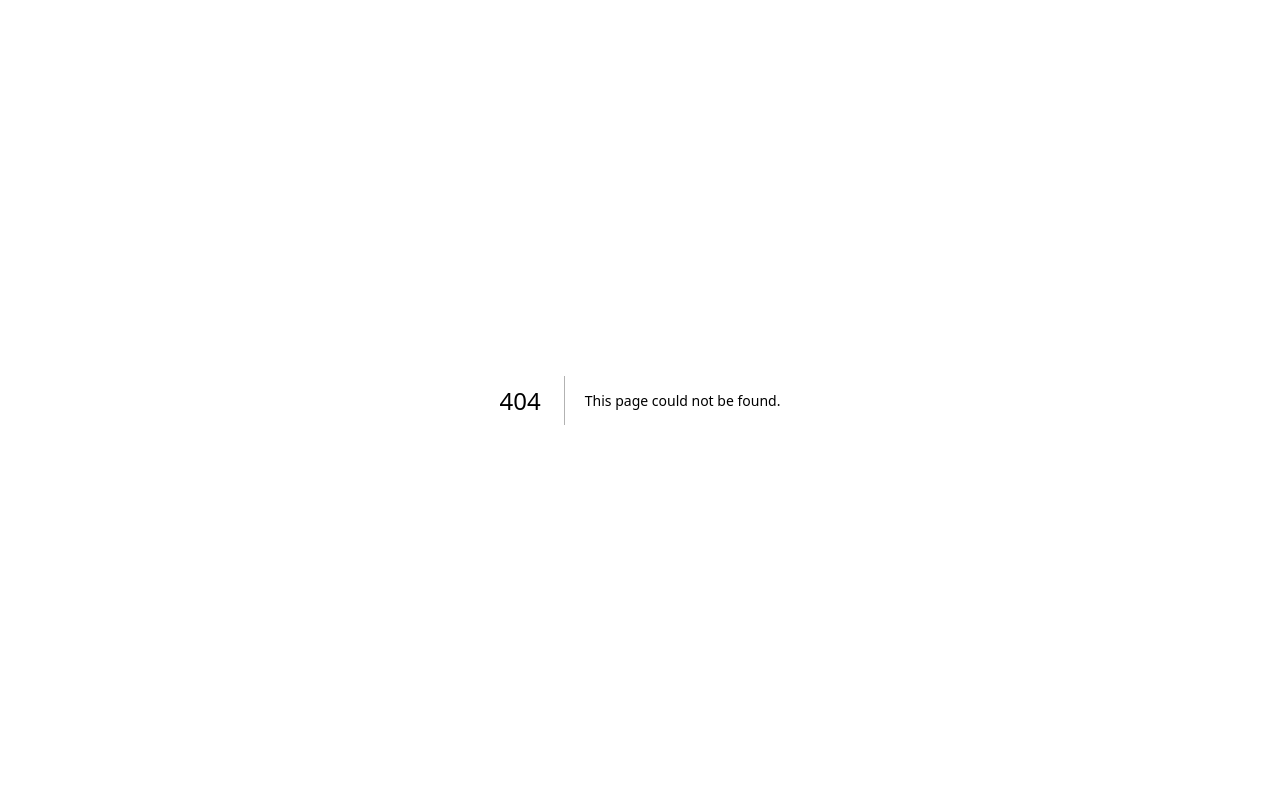
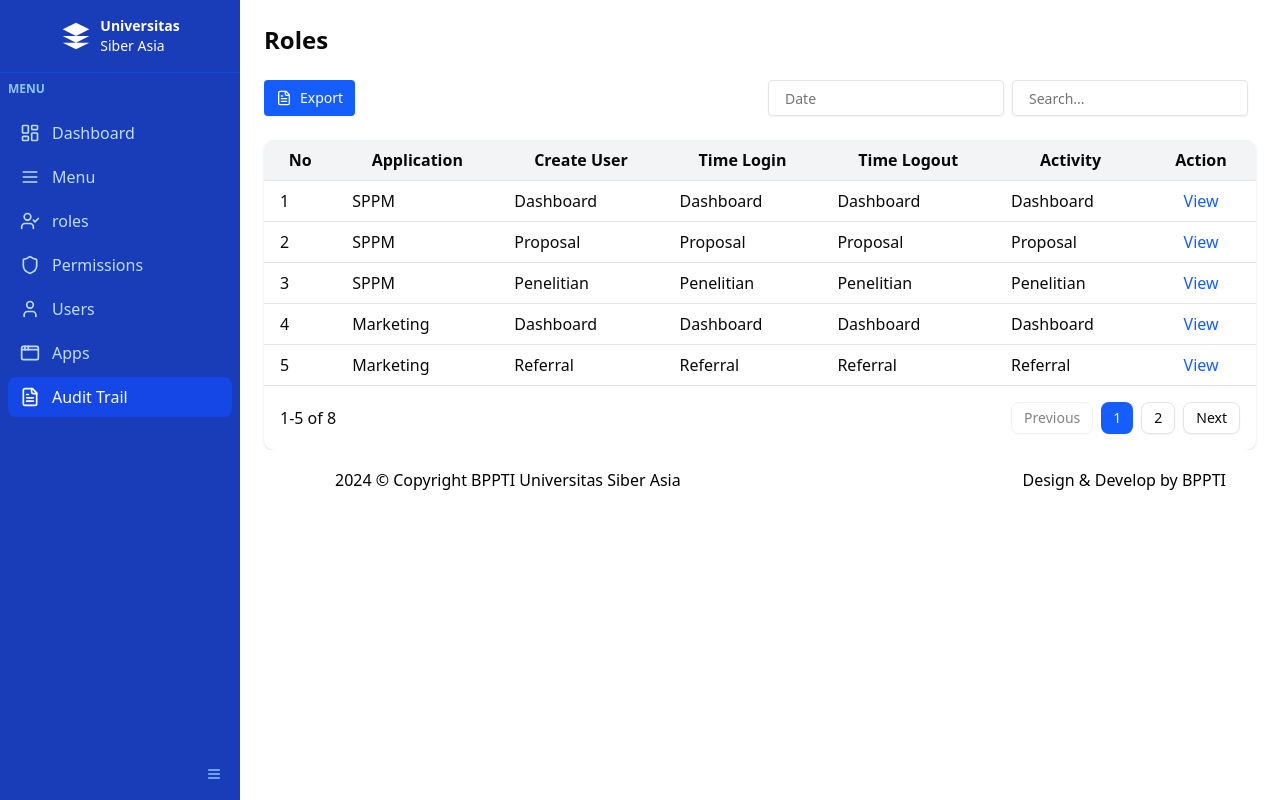
Before and after one commit to RafindraAditias/unsia, a Next.js app: page /dashboard/audit-trail in a window 1280 px wide. Before the commit this address had no page. Built offline with nearby package versions, Linux system fonts and the light colour scheme.

Commit message:
feat: add audit trail page and fix sidebar routing

```diff
--- /dev/null
+++ b/app/dashboard/audit-trail/page.tsx
@@ -0,0 +1,237 @@
+"use client";
+import { useState } from "react";
+import { Button } from "@/components/ui/button";
+import { Calendar, icons, FileText } from "lucide-react";
+import {
+  Select,
+  SelectContent,
+  SelectItem,
+  SelectTrigger,
+  SelectValue,
+} from "@/components/ui/select";
+import { Input } from "@/components/ui/input";
+import Sidebar from "@/app/components/dashboard/SideBar";
+import Footer from "@/app/components/Footer";
+
+// Define the Role type
+export type Role = {
+  no: number;
+  application: string;
+  createUser: string;
+  timeLogin: string;
+  timeLogout: string;
+  activity: string;
+  action: string;
+};
+
+// Sample data
+const rolesData: Role[] = [
+  {
+    no: 1,
+    application: "SPPM",
+    createUser: "Dashboard",
+    timeLogin: "Dashboard",
+    timeLogout: "Dashboard",
+    activity: "Dashboard",
+    action: "View",
+  },
+  {
+    no: 2,
+    application: "SPPM",
+    createUser: "Proposal",
+    timeLogin: "Proposal",
+    timeLogout: "Proposal",
+    activity: "Proposal",
+    action: "View",
+  },
+  {
+    no: 3,
+    application: "SPPM",
+    createUser: "Penelitian",
+    timeLogin: "Penelitian",
+    timeLogout: "Penelitian",
+    activity: "Penelitian",
+    action: "View",
+  },
+  {
+    no: 4,
+    application: "Marketing",
+    createUser: "Dashboard",
+    timeLogin: "Dashboard",
+    timeLogout: "Dashboard",
+    activity: "Dashboard",
+    action: "View",
+  },
+  {
+    no: 5,
+    application: "Marketing",
+    createUser: "Referral",
+    timeLogin: "Referral",
+    timeLogout: "Referral",
+    activity: "Referral",
+    action: "View",
+  },
+  {
+    no: 6,
+    application: "Tracer Study",
+    createUser: "Dashboard",
+    timeLogin: "Dashboard",
+    timeLogout: "Dashboard",
+    activity: "Dashboard",
+    action: "View",
+  },
+  {
+    no: 7,
+    application: "Tracer Study",
+    createUser: "Quizoner",
+    timeLogin: "Quizoner",
+    timeLogout: "Quizoner",
+    activity: "Quizoner",
+    action: "View",
+  },
+  {
+    no: 8,
+    application: "Tracer Study",
+    createUser: "Report",
+    timeLogin: "Report",
+    timeLogout: "Report",
+    activity: "Report",
+    action: "View",
+  },
+];
+
+export default function RolesPage() {
+  const [searchQuery, setSearchQuery] = useState("");
+  const [currentPage, setCurrentPage] = useState(0);
+  const [data, setData] = useState<Role[]>(rolesData);
+  const pageSize = 5;
+
+  // Filter data based on search query
+  const filteredData = data.filter((item) => {
+    if (
+      searchQuery &&
+      !Object.values(item).some(
+        (value) =>
+          typeof value === "string" &&
+          value.toLowerCase().includes(searchQuery.toLowerCase())
+      )
+    ) {
+      return false;
+    }
+    return true;
+  });
+
+  // Calculate pagination info
+  const totalItems = filteredData.length;
+  const totalPages = Math.ceil(totalItems / pageSize);
+  const startIndex = currentPage * pageSize;
+  const endIndex = Math.min(startIndex + pageSize, totalItems);
+  const paginatedData = filteredData.slice(startIndex, endIndex);
+
+  const pageNumbers = [];
+  for (let i = 0; i < totalPages; i++) {
+    pageNumbers.push(i);
+  }
+
+  return (
+    <div className="flex h-screen">
+      <Sidebar />
+      <div className="flex-1 p-6">
+        <div className="flex items-center mb-6">
+          <h1 className="text-2xl font-semibold">Roles</h1>
+        </div>
+        <div className="flex items-center justify-between mb-6">
+          <div className="flex items-center space-x-4">
+            <Button className="bg-blue-600 text-white px-4 py-2 rounded">
+              <FileText /> Export
+            </Button>
+          </div>
+          <div className="flex items-center space-x-2">
+            <Input
+              type="search"
+              placeholder="Date"
+              className="border rounded px-4 py-2"
+            />
+            <Input
+              type="search"
+              placeholder="Search..."
+              className="border rounded px-4 py-2"
+              value={searchQuery}
+              onChange={(e) => setSearchQuery(e.target.value)}
+            />
+            <i className="fas fa-search absolute right-3 top-3 text-gray-500"></i>
+          </div>
+        </div>
+        <div className="bg-white shadow rounded-lg overflow-hidden">
+          <table className="min-w-full bg-white">
+            <thead>
+              <tr>
+                <th className="py-2 px-4 bg-gray-100 border-b">No</th>
+                <th className="py-2 px-4 bg-gray-100 border-b">Application</th>
+                <th className="py-2 px-4 bg-gray-100 border-b">Create User</th>
+                <th className="py-2 px-4 bg-gray-100 border-b">Time Login</th>
+                <th className="py-2 px-4 bg-gray-100 border-b">Time Logout</th>
+                <th className="py-2 px-4 bg-gray-100 border-b">Activity</th>
+                <th className="py-2 px-4 bg-gray-100 border-b">Action</th>
+              </tr>
+            </thead>
+            <tbody>
+              {paginatedData.map((role) => (
+                <tr key={role.no}>
+                  <td className="py-2 px-4 border-b">{role.no}</td>
+                  <td className="py-2 px-4 border-b">{role.application}</td>
+                  <td className="py-2 px-4 border-b">{role.createUser}</td>
+                  <td className="py-2 px-4 border-b">{role.timeLogin}</td>
+                  <td className="py-2 px-4 border-b">{role.timeLogout}</td>
+                  <td className="py-2 px-4 border-b">{role.activity}</td>
+                  <td className="py-2 px-4 border-b text-center text-blue-600 cursor-pointer">
+                    {role.action}
+                  </td>
+                </tr>
+              ))}
+            </tbody>
+          </table>
+          <div className="p-4 flex justify-between items-center">
+            <span>
+              {totalItems > 0
+                ? `${startIndex + 1}-${endIndex} of ${totalItems}`
+                : "0 of 0"}
+            </span>
+            <div className="flex space-x-2">
+              <Button
+                variant="outline"
+                size="sm"
+                onClick={() => setCurrentPage((prev) => Math.max(0, prev - 1))}
+                disabled={currentPage === 0}
+              >
+                Previous
+              </Button>
+              {pageNumbers.map((pageNum) => (
+                <Button
+                  key={pageNum}
+                  variant={currentPage === pageNum ? "default" : "outline"}
+                  size="sm"
+                  className={currentPage === pageNum ? "bg-blue-600" : ""}
+                  onClick={() => setCurrentPage(pageNum)}
+                >
+                  {pageNum + 1}
+                </Button>
+              ))}
+              <Button
+                variant="outline"
+                size="sm"
+                onClick={() =>
+                  setCurrentPage((prev) => Math.min(totalPages - 1, prev + 1))
+                }
+                disabled={currentPage >= totalPages - 1}
+              >
+                Next
+              </Button>
+            </div>
+          </div>
+        </div>
+        <Footer />
+      </div>
+    </div>
+  );
+}
```
